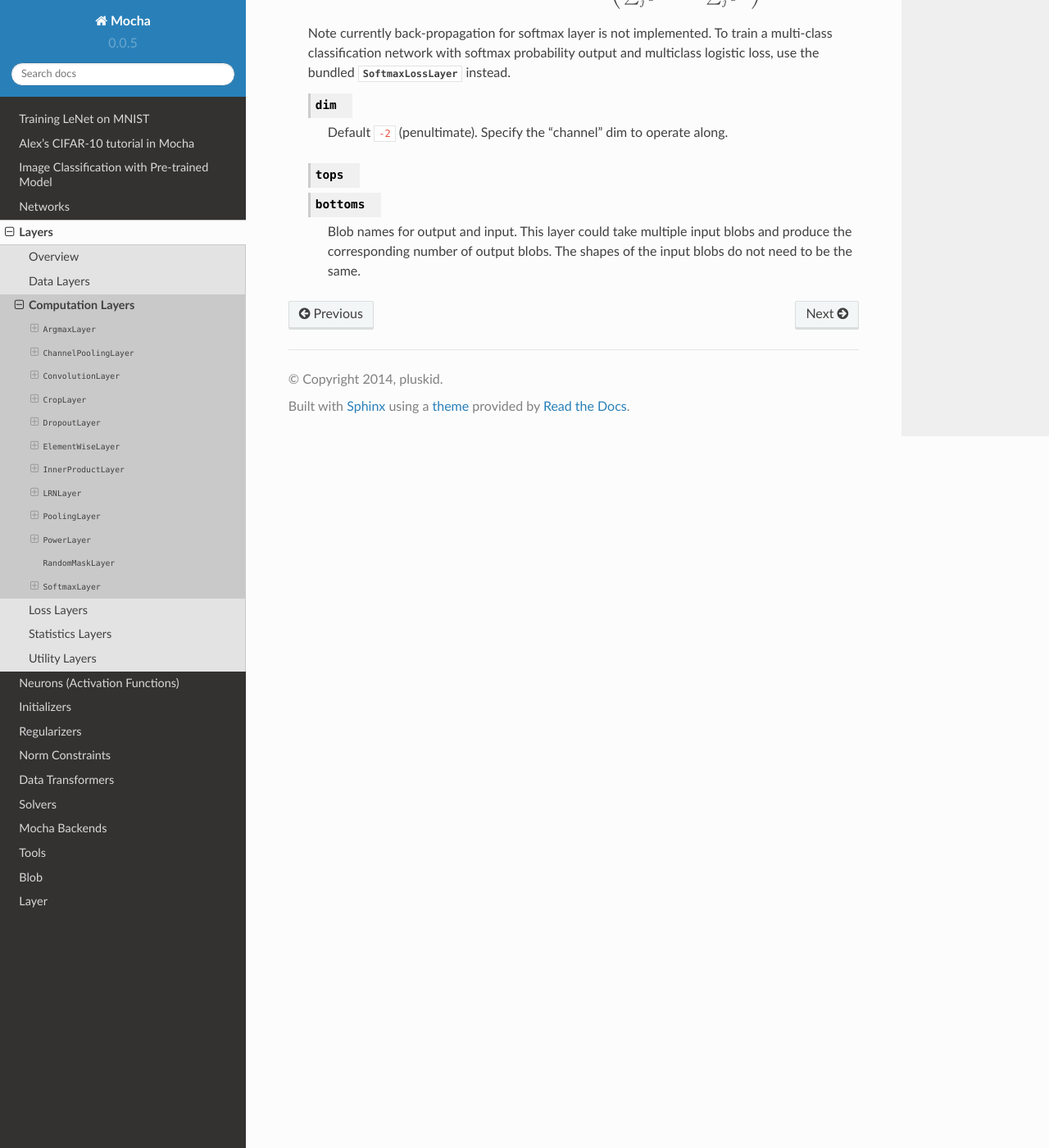
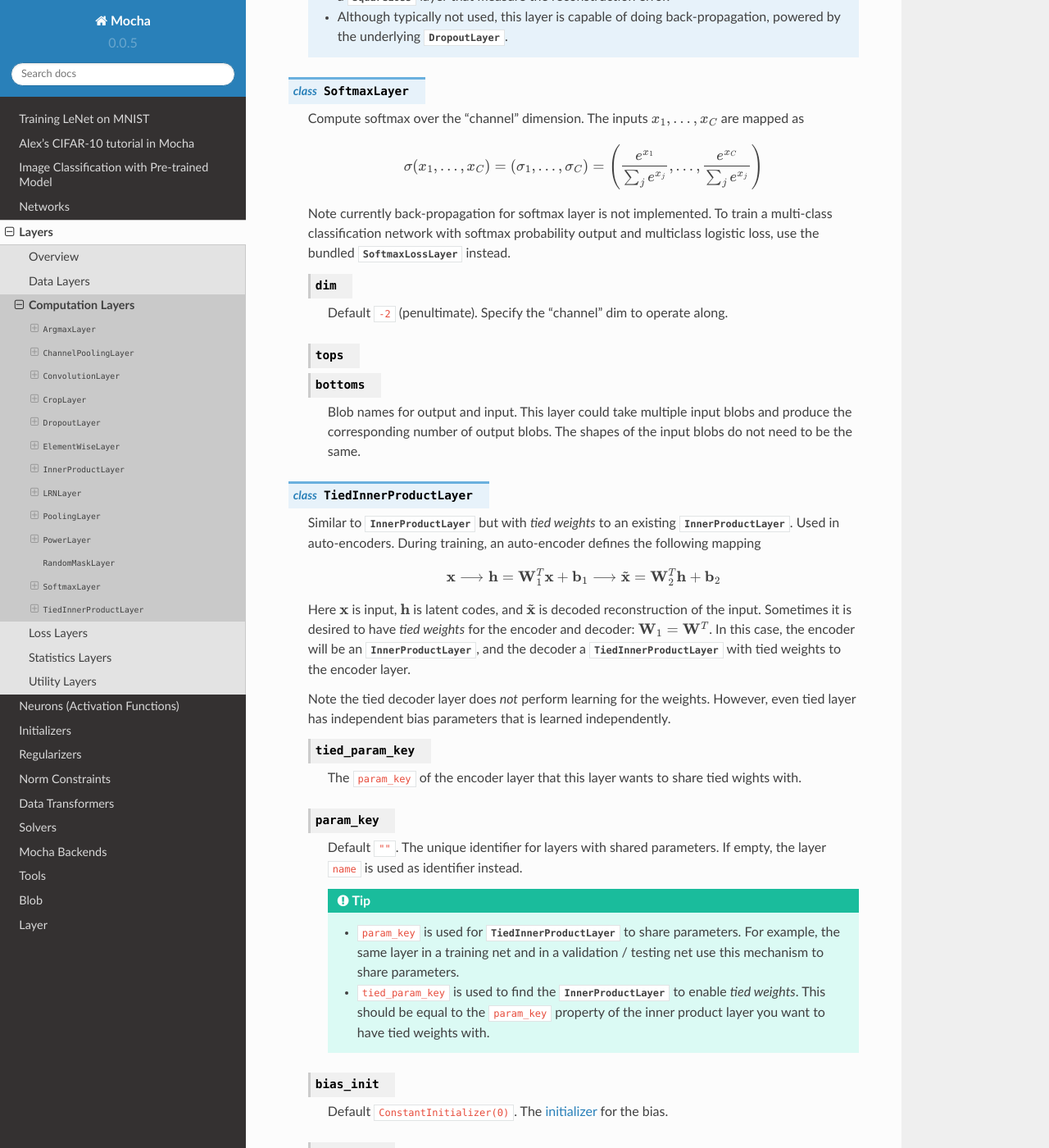
Before and after one commit to pluskid/Mocha.jl, a Sphinx documentation site: the page built from docs/user-guide/layers/computation-layer.rst, in a window 1280 px wide and 1400 px high, scrolled down 8628 px. Shown: the whole window at 82% size. Built offline with Sphinx 7.4.7 and the Read the Docs theme 2.0.0, drawn with Linux system fonts in a browser that asks for light colours; some of the changed text lies outside the part shown.

Commit message:
add doc for TiedInnerProductLayer

```diff
--- a/docs/user-guide/layers/computation-layer.rst
+++ b/docs/user-guide/layers/computation-layer.rst
@@ -59,6 +59,11 @@ Computation Layers
    Convolution in the spatial dimensions. **For now** convolution layer
    requires the input blobs to be 4D tensors.
 
+   .. attribute:: param_key
+
+      Default ``""``. The unique identifier for layers with shared parameters. When
+      empty, the layer ``name`` is used as identifier instead.
+
    .. attribute:: kernel
 
       Default (1,1), a 2-tuple specifying the width and height of the
@@ -118,6 +123,7 @@ Computation Layers
 
       Default ``NoCons()``. Norm constraint for the bias. Typically no
       norm constraint should be applied to the bias.
+
    .. attribute:: filter_lr
 
       Default 1.0. The local learning rate for the filters.
@@ -226,6 +232,11 @@ Computation Layers
 
    where :math:`w_{ij}` are the weights and :math:`b_i` are bias.
 
+   .. attribute:: param_key
+
+      Default ``""``. The unique identifier for layers with shared parameters. When
+      empty, the layer ``name`` is used as identifier instead.
+
    .. attribute:: output_dim
 
       Output dimension of the linear map. The input dimension is automatically
@@ -278,9 +289,9 @@ Computation Layers
 
       Blob names for output and input. This layer can take multiple input blobs
       and produce the corresponding number of output blobs. The feature
-      dimensions (the product of the first 3 dimensions) of all input blobs
+      dimensions (the product of the first N-1 dimensions) of all input blobs
       should be the same, but they could potentially have different batch sizes
-      (the 4th dimension).
+      (the last dimension).
 
 .. class:: LRNLayer
 
@@ -458,3 +469,79 @@ Computation Layers
       Blob names for output and input. This layer could take multiple input
       blobs and produce the corresponding number of output blobs. The shapes of
       the input blobs do not need to be the same.
+
+.. class:: TiedInnerProductLayer
+
+   Similar to :class:`InnerProductLayer` but with *tied weights* to an existing
+   :class:`InnerProductLayer`. Used in auto-encoders. During training, an
+   auto-encoder defines the following mapping
+
+   .. math::
+
+      \mathbf{x} \longrightarrow \mathbf{h} = \mathbf{W}_1^T\mathbf{x}
+      + \mathbf{b}_1 \longrightarrow \tilde{\mathbf{x}} = \mathbf{W}_2^T\mathbf{h}
+        + \mathbf{b}_2
+
+   Here :math:`\mathbf{x}` is input, :math:`\mathbf{h}` is latent codes, and
+   :math:`\tilde{\mathbf{x}}` is decoded reconstruction of the input. Sometimes
+   it is desired to have *tied weights* for the encoder and decoder:
+   :math:`\mathbf{W}_1 = \mathbf{W}^T`. In this case, the encoder will be an
+   :class:`InnerProductLayer`, and the decoder a :class:`TiedInnerProductLayer`
+   with tied weights to the encoder layer.
+
+   Note the tied decoder layer does *not* perform learning for the weights.
+   However, even tied layer has independent bias parameters that is learned
+   independently.
+
+   .. attribute:: tied_param_key
+
+      The ``param_key`` of the encoder layer that this layer wants to share tied
+      wights with.
+
+   .. attribute:: param_key
+
+      Default ``""``. The unique identifier for layers with shared parameters.
+      If empty, the layer ``name`` is used as identifier instead.
+
+      .. tip::
+
+         * ``param_key`` is used for :class:`TiedInnerProductLayer` to share
+           parameters. For example, the same layer in a training net and in
+           a validation / testing net use this mechanism to share parameters.
+         * ``tied_param_key`` is used to find the :class:`InnerProductLayer` to
+           enable *tied weights*. This should be equal to the ``param_key``
+           property of the inner product layer you want to have tied weights
+           with.
+
+   .. attribute:: bias_init
+
+      Default ``ConstantInitializer(0)``. The :doc:`initializer
+      </user-guide/initializer>` for the bias.
+
+   .. attribute:: bias_regu
+
+      Default ``NoRegu()``, the regularizer for the bias.
+
+   .. attribute:: bias_cons
+
+      Default ``NoCons()``. Norm constraint for the bias. Typically no
+      norm constraint should be applied to the bias.
+
+   .. attribute:: bias_lr
+
+      Default 2.0. The local learning rate for the bias.
+
+   .. attribute:: neuron
+
+      Default ``Neurons.Identity()``, an optional :doc:`activation function
+      </user-guide/neuron>` for the output of this layer.
+
+   .. attribute::
+      tops
+      bottoms
+
+      Blob names for output and input. This layer can take multiple input blobs
+      and produce the corresponding number of output blobs. The feature
+      dimensions (the product of the first N-1 dimensions) of all input blobs
+      should be the same, but they could potentially have different batch sizes
+      (the last dimension).
```
